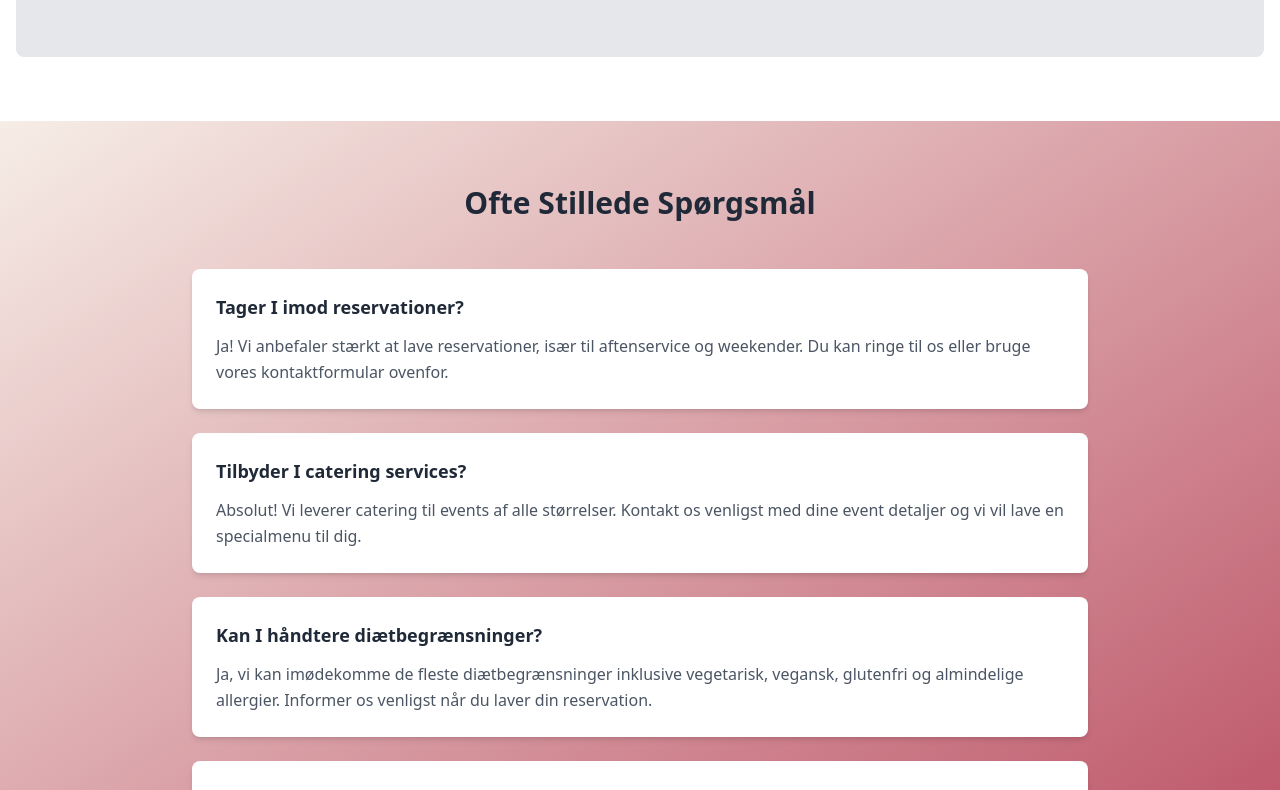
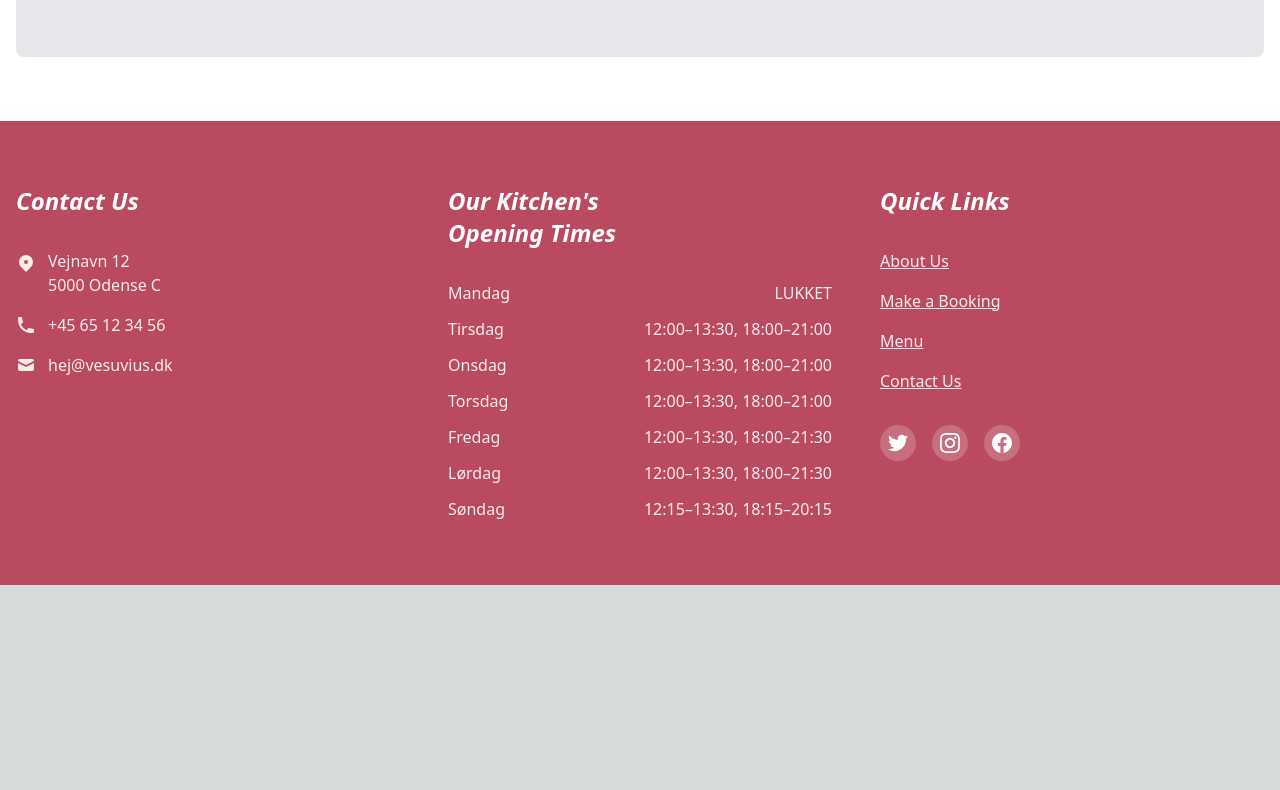
Before and after one commit to IamCobra/vesuvius, a Next.js app: page /contact in a window 1280 px wide. Shown: the part 1540-2330 px from the top of the page. After the commit the page ends 2125 px from the top, so only its background shows below. Built offline with nearby package versions, Linux system fonts and the light colour scheme.

Commit message:
refactor: Remove FAQ section from contact page

```diff
--- a/src/app/contact/page.tsx
+++ b/src/app/contact/page.tsx
@@ -65,46 +65,6 @@ export default function Contact() {
         </div>
       </section>
 
-      {/* FAQ Section */}
-      <section className="py-16 px-4 bg-gradient-to-br from-burgundy-light to-burgundy-primary">
-        <div className="max-w-4xl mx-auto">
-          <h2 className="text-3xl font-bold text-center text-gray-800 mb-12">
-            Ofte Stillede Spørgsmål
-          </h2>
-          <div className="space-y-6">
-            {[
-              {
-                question: "Tager I imod reservationer?",
-                answer:
-                  "Ja! Vi anbefaler stærkt at lave reservationer, især til aftenservice og weekender. Du kan ringe til os eller bruge vores kontaktformular ovenfor.",
-              },
-              {
-                question: "Tilbyder I catering services?",
-                answer:
-                  "Absolut! Vi leverer catering til events af alle størrelser. Kontakt os venligst med dine event detaljer og vi vil lave en specialmenu til dig.",
-              },
-              {
-                question: "Kan I håndtere diætbegrænsninger?",
-                answer:
-                  "Ja, vi kan imødekomme de fleste diætbegrænsninger inklusive vegetarisk, vegansk, glutenfri og almindelige allergier. Informer os venligst når du laver din reservation.",
-              },
-              {
-                question: "Hvilke parkeringsmuligheder har I?",
-                answer:
-                  "Vi har en lille parkeringsplads bag restauranten, og der er også gadeparkering tilgængelig. Vi er også tilgængelige med offentlig transport.",
-              },
-            ].map((faq, index) => (
-              <div key={index} className="bg-white rounded-lg shadow-md p-6">
-                <h3 className="text-lg font-semibold text-gray-800 mb-3">
-                  {faq.question}
-                </h3>
-                <p className="text-gray-600 leading-relaxed">{faq.answer}</p>
-              </div>
-            ))}
-          </div>
-        </div>
-      </section>
-
       <Footer />
     </div>
   );
```
